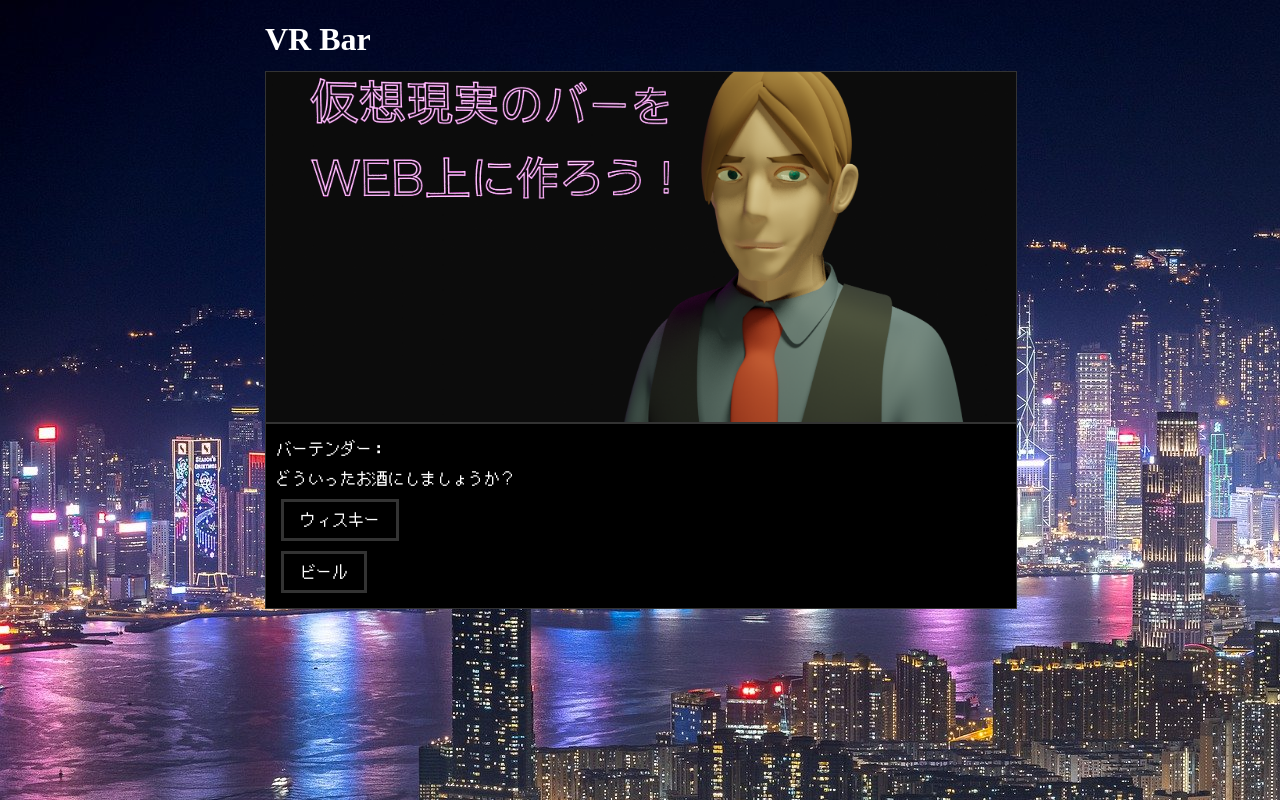
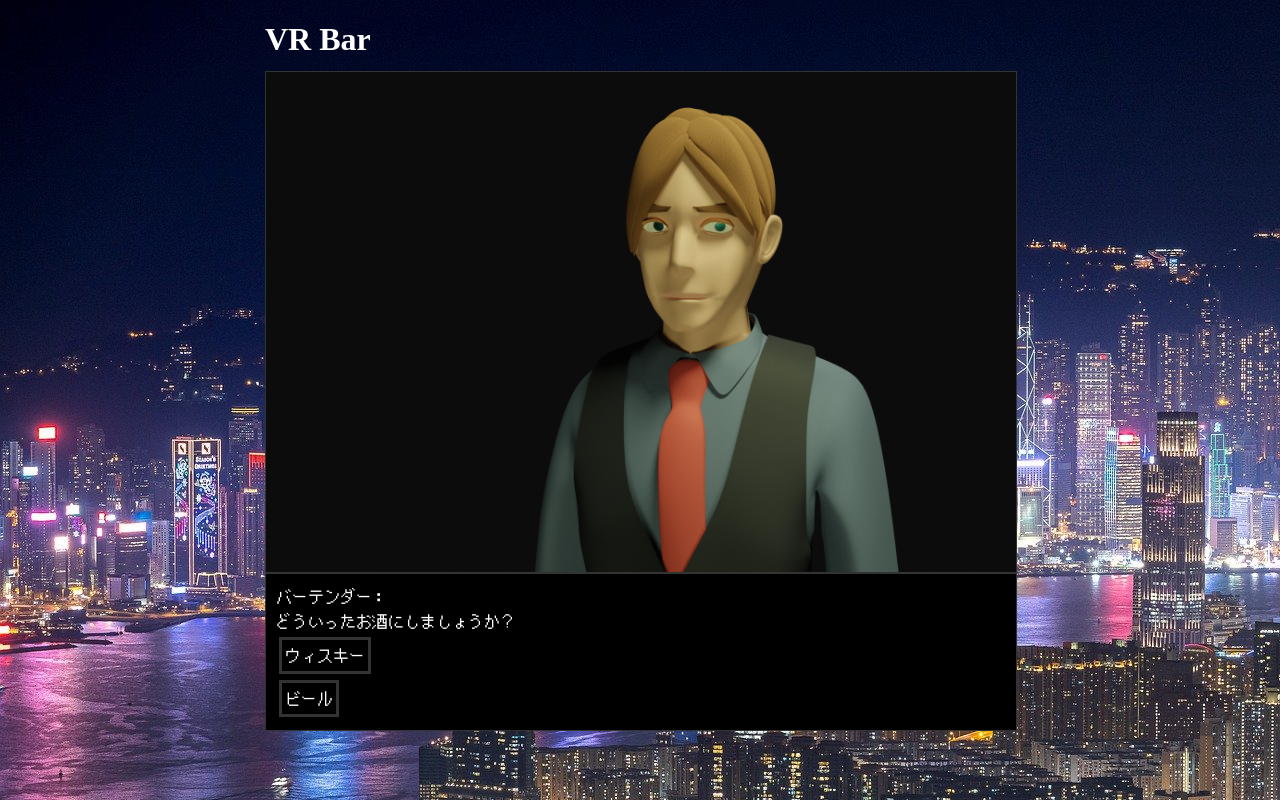
Before and after one commit to gustave-studio/bartender, a React (Create React App) app: page / in a window 1280 px wide. Built offline with nearby package versions, Linux system fonts and the light colour scheme.

Commit message:
✨バーテンダーのグラフィックをgifに変更

```diff
--- a/src/App.css
+++ b/src/App.css
@@ -17,19 +17,19 @@ body {
 
 .container {
   width: 100%;
-  height: 100px;
   max-width: 750px;
   margin: auto;
 }
 
 .main_screen {
   width: 100%;
-  height: 350px;
+  height: 0;
+  padding-top: 66.6666666667%;
   background-color: aqua;
   display: flex;
   justify-content: center;
   align-items: center;
-  background: url("/public/proto_vr_bar.png") center center no-repeat;
+  background: url("/public/mabataki.gif") center center no-repeat;
   background-size: cover;
   border: solid 1px #333333;
 }
@@ -39,7 +39,7 @@ body {
   color: #FFFFFF;
   font-family: 'PixelMplus12-Regular';
   font-size: 16px;
-  line-height: 30px;
+  line-height: 25px;
   background-color: #000000;
   border: solid 1px #333333;
 }
@@ -52,10 +52,10 @@ body {
   color: #FFFFFF;
   font-family: 'PixelMplus12-Regular';
   font-size: 16px;
-  line-height: 20px;
+  line-height: 25px;
   background-color: #000000;
-  padding: 0.5em 1em;
-  margin: 5px;
+  padding: 3px;
+  margin: 3px;
   border: solid 3px #333333;
 }
 
```
Also changed, not shown: public/mabataki.gif (added).
